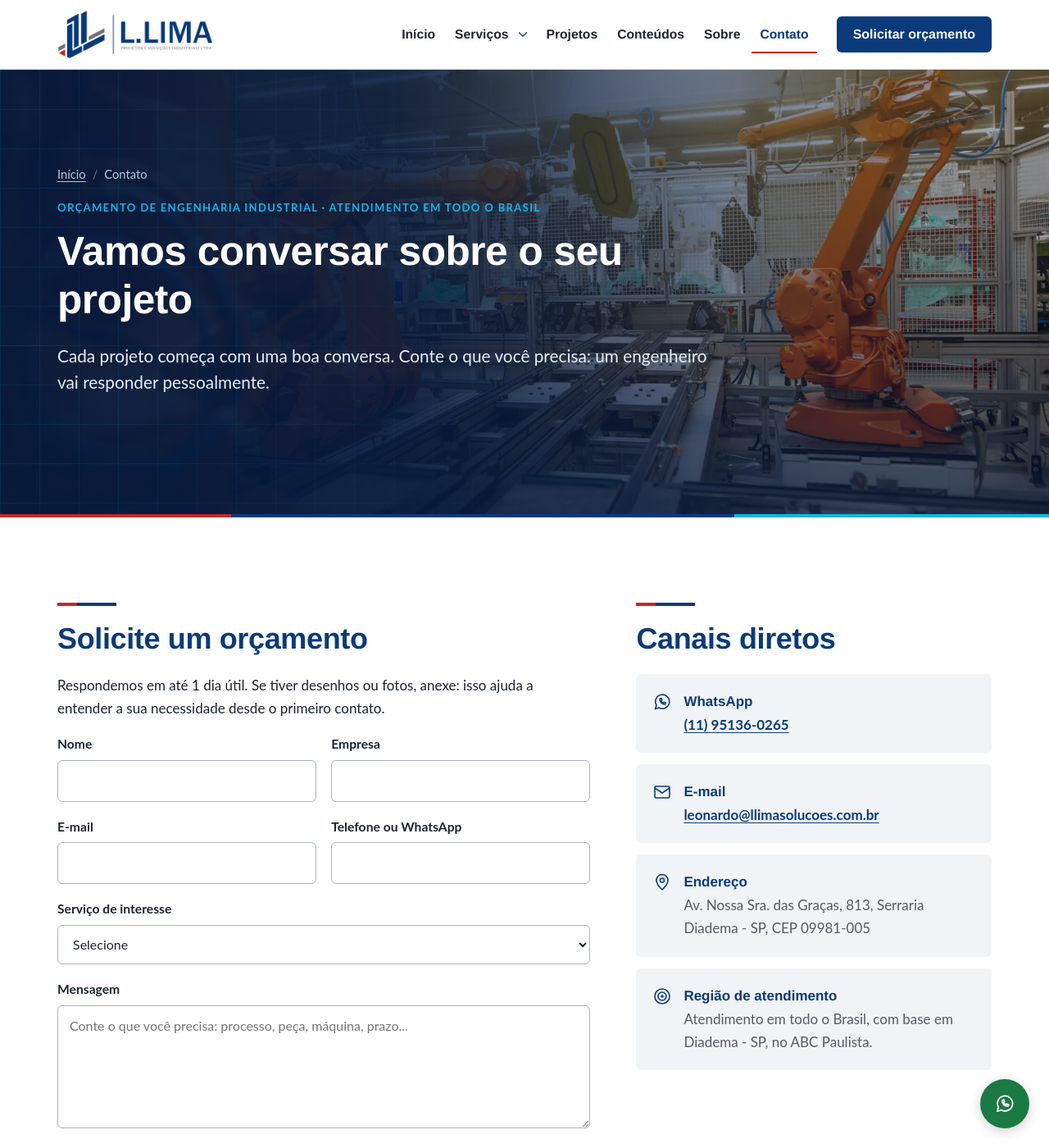
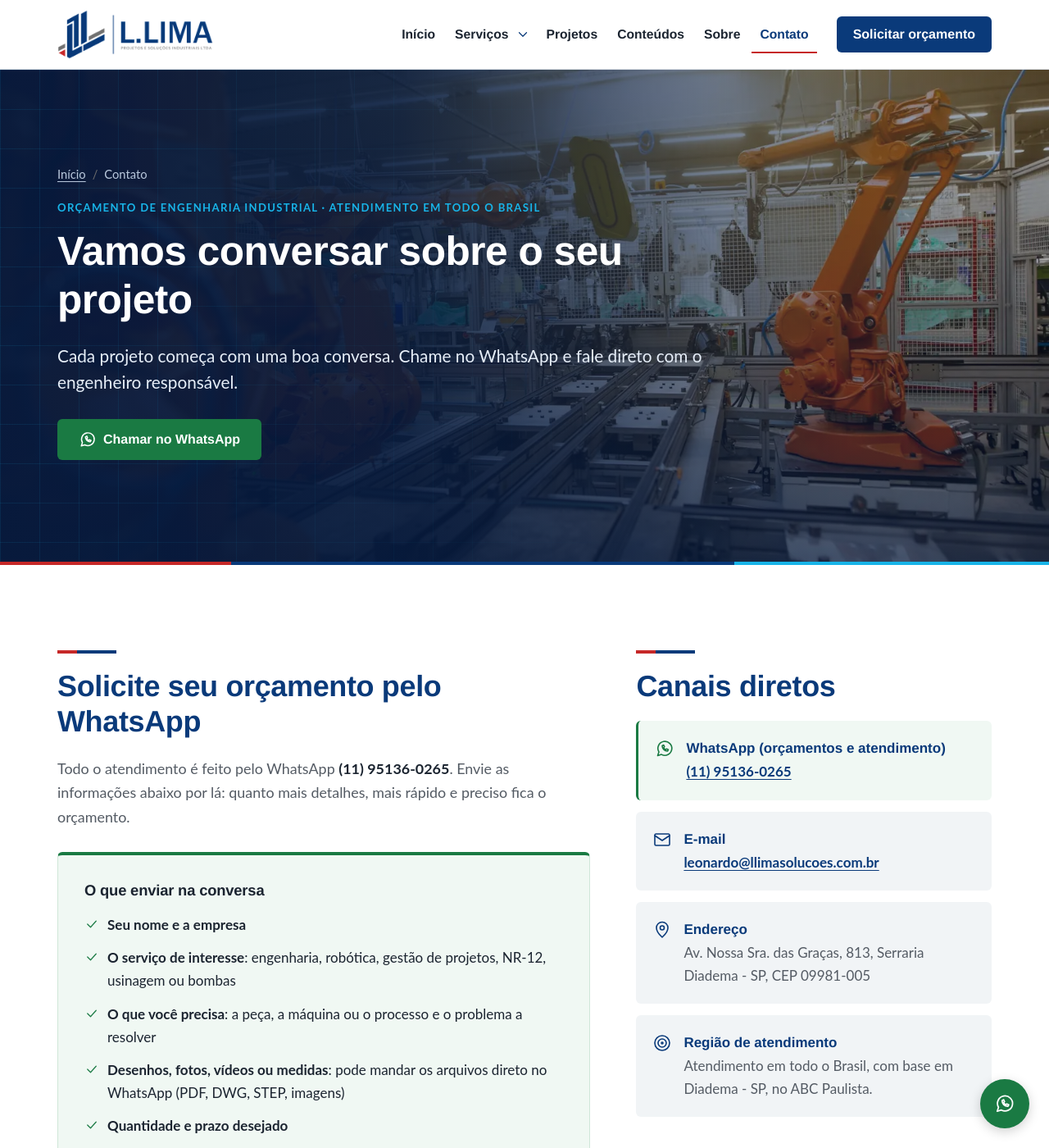
Before and after one commit to Llimasolucoes/site, a Jekyll site: the page built from contato/index.html, in a window 1280 px wide and 1400 px high. Shown: the whole window at 82% size. Built offline with Jekyll 4.4.1, drawn with Linux system fonts in a browser that asks for light colours; some of the changed text lies outside the part shown.

Commit message:
Contato pelo WhatsApp: remove o formulário e orienta o cliente a enviar as informações pelo WhatsApp
Co-Authored-By: Claude Opus 5.5 <noreply@anthropic.com>
Claude-Session: https://claude.ai/code/session_01LEWpV8UAdGBmw5WPuvpbJp

```diff
--- a/_config.yml
+++ b/_config.yml
@@ -7,14 +7,7 @@ baseurl: ""
 lang: pt-BR
 timezone: America/Sao_Paulo
 
-# ------------------------------------------------------------------
-# Formulário de contato (página /contato/)
-# TROCAR PELO ID DO FORMSPREE: crie o formulário em https://formspree.io
-# com o e-mail leonardo@llimasolucoes.com.br e substitua "SEU_ID" abaixo
-# pelo código que o Formspree mostrar (ex.: https://formspree.io/f/xabcdwxy).
-# Enquanto estiver "SEU_ID", o formulário envia pelo programa de e-mail do visitante.
-formspree_endpoint: "https://formspree.io/f/SEU_ID"
-# ------------------------------------------------------------------
+# Contato: o orçamento é feito pelo WhatsApp (links em _data/empresa.yml).
 
 markdown: kramdown
 permalink: pretty
--- a/_data/empresa.yml
+++ b/_data/empresa.yml
@@ -15,6 +15,8 @@ endereco:
 telefone: "(11) 95136-0265"
 telefone_link: "+5511951360265"
 whatsapp_link: "https://wa.me/5511951360265"
+# Link do botão de orçamento (abre o WhatsApp com uma mensagem inicial pronta)
+whatsapp_orcamento_link: "https://wa.me/5511951360265?text=Ol%C3%A1%2C%20Leonardo%21%20Vim%20pelo%20site%20da%20L.LIMA%20e%20gostaria%20de%20solicitar%20um%20or%C3%A7amento."
 email: "leonardo@llimasolucoes.com.br"
 cnpj: "64.790.044/0001-45"
 
--- a/_layouts/base.html
+++ b/_layouts/base.html
@@ -2,7 +2,7 @@
 <html lang="pt-BR">
 <head>
 <meta charset="utf-8">
-<meta http-equiv="Content-Security-Policy" content="default-src 'self'; script-src 'self' 'sha256-Du+OJKJSbdUgz5nrHeWWINvez6XKDDU/tyj/5c2uvwo='; style-src 'self' 'unsafe-inline' https://fonts.googleapis.com; font-src https://fonts.gstatic.com; img-src 'self' data:; connect-src 'self' https://formspree.io; form-action 'self' https://formspree.io; base-uri 'self'; object-src 'none'; frame-src 'none'; upgrade-insecure-requests">
+<meta http-equiv="Content-Security-Policy" content="default-src 'self'; script-src 'self' 'sha256-Du+OJKJSbdUgz5nrHeWWINvez6XKDDU/tyj/5c2uvwo='; style-src 'self' 'unsafe-inline' https://fonts.googleapis.com; font-src https://fonts.gstatic.com; img-src 'self' data:; connect-src 'self'; form-action 'none'; base-uri 'self'; object-src 'none'; frame-src 'none'; upgrade-insecure-requests">
 <meta name="referrer" content="strict-origin-when-cross-origin">
 <meta name="viewport" content="width=device-width, initial-scale=1">
 {%- comment -%} Se alterar o script abaixo, atualize o hash sha256 na Content-Security-Policy acima. {%- endcomment -%}
--- a/assets/css/site.css
+++ b/assets/css/site.css
@@ -418,28 +418,6 @@ main:focus { outline: none; }
 /* ---------- Contato ---------- */
 .contato-grade { display: grid; gap: 40px; }
 @media (min-width: 960px) { .contato-grade { grid-template-columns: 1.5fr 1fr; gap: 56px; align-items: start; } }
-.form { display: grid; gap: 18px; }
-.form__linha { display: grid; gap: 18px; }
-@media (min-width: 640px) { .form__linha { grid-template-columns: 1fr 1fr; } }
-.campo label { display: block; font-weight: 700; margin-bottom: 6px; font-size: .98rem; }
-.campo .opcional { font-weight: 400; color: var(--cinza-texto); }
-.campo input, .campo select, .campo textarea {
-  width: 100%; min-height: 48px; padding: 11px 14px;
-  font: inherit; font-size: 1rem; color: var(--texto);
-  background: var(--branco); border: 1px solid #A9B3BF; border-radius: var(--raio);
-}
-.campo textarea { min-height: 150px; resize: vertical; }
-.campo input[type="file"] { padding: 10px; background: var(--fundo); }
-.campo input:focus-visible, .campo select:focus-visible, .campo textarea:focus-visible { outline: 3px solid var(--azul); outline-offset: 1px; border-color: var(--azul); }
-.campo__ajuda { font-size: .9rem; color: var(--cinza-texto); margin: 6px 0 0; }
-.form__lgpd { font-size: .95rem; color: var(--cinza-texto); margin: 0; display: flex; gap: 8px; align-items: flex-start; }
-.form__lgpd .icone { color: var(--azul); margin-top: 3px; }
-.form__acoes { display: flex; flex-wrap: wrap; gap: 12px; align-items: center; }
-.form__status { margin: 0; padding: 14px 16px; border-radius: var(--raio); font-weight: 700; }
-.form__status[hidden] { display: none; }
-.form__status--ok { background: #E8F4EC; color: #1A5D33; }
-.form__status--erro { background: #FBEAEA; color: #8E1C1C; }
-.honeypot { position: absolute; left: -9999px; }
 
 .canais { list-style: none; display: grid; gap: 14px; }
 .canal {
@@ -702,3 +680,33 @@ main:focus { outline: none; }
 }
 @media (min-width: 900px) { .whats-flutuante { right: 24px; bottom: 24px; width: 60px; height: 60px; } }
 @media print { .whats-flutuante { display: none; } }
+
+/* ---------- Contato pelo WhatsApp ---------- */
+.botao--whats { background: var(--verde-whats); color: var(--branco); }
+.botao--whats:hover { background: #136135; color: var(--branco); }
+.botao--grande { min-height: 56px; padding: 14px 28px; font-size: 1.08rem; width: 100%; }
+@media (min-width: 640px) { .botao--grande { width: auto; } }
+.contato__lead { font-size: 1.12rem; color: var(--cinza-texto); }
+.contato__lead strong { color: var(--texto); }
+.whats-card {
+  margin: 28px 0 40px; padding: clamp(22px, 4vw, 32px); border-radius: var(--raio);
+  background: #F0F8F3; border: 1px solid #CFE6D8; border-top: 4px solid var(--verde-whats);
+}
+.whats-card__titulo { color: var(--texto); font-size: 1.15rem; }
+.whats-card__lista { margin-bottom: 24px; }
+.whats-card__lista .icone { color: var(--verde-whats); }
+.whats-card__nota { display: flex; gap: 8px; align-items: flex-start; margin: 16px 0 0; font-size: .93rem; color: var(--cinza-texto); }
+.whats-card__nota .icone { color: var(--verde-whats); margin-top: 4px; }
+.contato__subtitulo { margin-top: 8px; }
+.passos { list-style: none; display: grid; gap: 14px; }
+.passos li { display: flex; gap: 16px; align-items: flex-start; }
+.passos__num {
+  flex-shrink: 0; display: inline-flex; align-items: center; justify-content: center; width: 38px; height: 38px;
+  border-radius: 50%; background: var(--noite); color: var(--ciano); font-family: var(--fonte-titulo); font-weight: 700;
+}
+.passos strong { font-family: var(--fonte-titulo); color: var(--azul); }
+.passos p { margin: 2px 0 0; color: var(--cinza-texto); }
+.canal--destaque { background: #F0F8F3; border-left: 3px solid var(--verde-whats); }
+.canal--destaque .icone { color: var(--verde-whats); }
+.hero--foto .botao--whats { background: var(--verde-whats); color: var(--branco); }
+.hero--foto .botao--whats:hover { background: #136135; }
--- a/assets/js/site.js
+++ b/assets/js/site.js
@@ -58,80 +58,12 @@
     itens.forEach(function (el) { el.classList.add('visivel'); });
   }
 
-  /* ---------- Formulário de contato ---------- */
-  var form = document.getElementById('form-contato');
-  if (!form) return;
-
-  var status = document.getElementById('form-status');
-  var botaoEmail = document.getElementById('enviar-email');
-  var destino = form.getAttribute('data-email');
-  var endpoint = form.getAttribute('action') || '';
-  var formspreeConfigurado = endpoint.indexOf('SEU_ID') === -1;
-
-  // Pré-seleciona o serviço quando o visitante vem de uma página de serviço (?servico=...)
-  var param = new URLSearchParams(window.location.search).get('servico');
-  var select = form.querySelector('#servico');
-  if (param && select) {
-    Array.prototype.forEach.call(select.options, function (o) { if (o.value === param) select.value = param; });
-  }
-
-  function mostrar(msg, tipo) {
-    status.textContent = msg;
-    status.className = 'form__status form__status--' + tipo;
-    status.hidden = false;
-    status.focus();
-  }
-
-  function valor(nome) {
-    var el = form.elements[nome];
-    return el && el.value ? el.value.trim() : '';
-  }
-
-  function abrirEmail() {
-    var servico = valor('servico');
-    var assunto = 'Solicitação de orçamento' + (servico ? ' - ' + servico : '');
-    var corpo = [
-      'Nome: ' + valor('nome'),
-      'Empresa: ' + valor('empresa'),
-      'E-mail: ' + valor('email'),
-      'Telefone: ' + valor('telefone'),
-      'Serviço de interesse: ' + servico,
-      '',
-      valor('mensagem')
-    ].join('\n');
-    var arquivo = form.elements.anexo && form.elements.anexo.files && form.elements.anexo.files.length;
-    window.location.href = 'mailto:' + destino + '?subject=' + encodeURIComponent(assunto) + '&body=' + encodeURIComponent(corpo);
-    mostrar('Abrimos o seu programa de e-mail com a mensagem preenchida. É só conferir e enviar.' +
-      (arquivo ? ' Lembre-se de anexar o arquivo no e-mail.' : ''), 'ok');
-  }
-
-  if (botaoEmail) {
-    botaoEmail.addEventListener('click', function () {
-      if (!form.reportValidity()) return;
-      abrirEmail();
+  /* ---------- Contato: acrescenta o serviço à mensagem do WhatsApp (?servico=...) ---------- */
+  var servico = new URLSearchParams(window.location.search).get('servico');
+  if (servico && servico.length < 80) {
+    var texto = 'Olá, Leonardo! Vim pelo site da L.LIMA e gostaria de solicitar um orçamento de ' + servico + '.';
+    document.querySelectorAll('[data-whats-orcamento]').forEach(function (a) {
+      a.href = 'https://wa.me/5511951360265?text=' + encodeURIComponent(texto);
     });
   }
-
-  form.addEventListener('submit', function (e) {
-    e.preventDefault();
-    if (!form.reportValidity()) return;
-    if (!formspreeConfigurado) { abrirEmail(); return; }
-
-    var botao = form.querySelector('[type="submit"]');
-    botao.disabled = true;
-    botao.textContent = 'Enviando...';
-    fetch(endpoint, { method: 'POST', body: new FormData(form), headers: { Accept: 'application/json' } })
-      .then(function (r) {
-        if (!r.ok) throw new Error('falha');
-        form.reset();
-        mostrar('Mensagem enviada. Obrigado! Um engenheiro vai responder pessoalmente em até 1 dia útil.', 'ok');
-      })
-      .catch(function () {
-        mostrar('Não foi possível enviar agora. Use o botão "Enviar por e-mail" ou fale pelo WhatsApp (11) 95136-0265.', 'erro');
-      })
-      .then(function () {
-        botao.disabled = false;
-        botao.textContent = 'Enviar mensagem';
-      });
-  });
 })();
--- a/contato/index.html
+++ b/contato/index.html
@@ -1,89 +1,62 @@
 ---
 layout: base
 nome: Contato
-title: "Orçamento de Engenharia Industrial em Diadema | Contato L.LIMA"
-description: "Solicite orçamento de engenharia industrial, automação, NR-12, usinagem ou manutenção de bombas. Base em Diadema e atendimento em todo o Brasil."
+title: "Orçamento de Engenharia Industrial pelo WhatsApp | Contato L.LIMA"
+description: "Solicite orçamento de engenharia, automação, NR-12, usinagem ou bombas direto pelo WhatsApp (11) 95136-0265. Base em Diadema e atendimento em todo o Brasil."
 ---
 {%- assign empresa = site.data.empresa -%}
-{%- assign servicos = site.pages | where: "layout", "servico" | sort: "ordem" -%}
+{%- comment -%}
+CONTATO: o orçamento é feito pelo WhatsApp. O link com a mensagem inicial está em _data/empresa.yml
+(whatsapp_orcamento_link). Se o visitante vier de uma página de serviço, o site acrescenta o nome do serviço à mensagem.
+{%- endcomment -%}
 <section class="hero hero--foto hero--interno">
   {% include hero-fundo.html nome="robos-industriais-linha-producao" %}
   <div class="container">
     <div class="hero__texto hero__texto--largo">
       {% include migalhas.html %}
       <h1><span class="sobretitulo">Orçamento de engenharia industrial · Atendimento em todo o Brasil</span>Vamos conversar sobre o seu projeto</h1>
-      <p class="hero__sub">Cada projeto começa com uma boa conversa. Conte o que você precisa: um engenheiro vai responder pessoalmente.</p>
+      <p class="hero__sub">Cada projeto começa com uma boa conversa. Chame no WhatsApp e fale direto com o engenheiro responsável.</p>
+      <div class="botoes">
+        <a class="botao botao--whats" href="{{ empresa.whatsapp_orcamento_link }}" target="_blank" rel="noopener" data-whats-orcamento>{% include icone.html nome="whatsapp" tamanho="22" %}Chamar no WhatsApp<span class="sr"> (abre em nova aba)</span></a>
+      </div>
     </div>
   </div>
 </section>
 
-<section class="secao" aria-labelledby="form-titulo">
+<section class="secao" aria-labelledby="orcamento-titulo">
   <div class="container contato-grade">
     <div>
       {% include barra.html %}
-      <h2 id="form-titulo">Solicite um orçamento</h2>
-      <p>Respondemos em até 1 dia útil. Se tiver desenhos ou fotos, anexe: isso ajuda a entender a sua necessidade desde o primeiro contato.</p>
+      <h2 id="orcamento-titulo">Solicite seu orçamento pelo WhatsApp</h2>
+      <p class="contato__lead">Todo o atendimento é feito pelo WhatsApp <strong>{{ empresa.telefone }}</strong>. Envie as informações abaixo por lá: quanto mais detalhes, mais rápido e preciso fica o orçamento.</p>
 
-      {%- comment -%} O endereço do Formspree fica em _config.yml (formspree_endpoint). TROCAR PELO ID DO FORMSPREE lá. {%- endcomment %}
-      <form id="form-contato" class="form" action="{{ site.formspree_endpoint }}" method="POST" enctype="multipart/form-data" data-email="{{ empresa.email }}">
-        <input type="hidden" name="_subject" value="Novo contato pelo site L.LIMA">
-        <div class="honeypot" aria-hidden="true">
-          <label for="_gotcha">Não preencha este campo</label>
-          <input type="text" id="_gotcha" name="_gotcha" tabindex="-1" autocomplete="off">
-        </div>
-        <div class="form__linha">
-          <div class="campo">
-            <label for="nome">Nome</label>
-            <input id="nome" name="nome" type="text" autocomplete="name" required>
-          </div>
-          <div class="campo">
-            <label for="empresa">Empresa</label>
-            <input id="empresa" name="empresa" type="text" autocomplete="organization">
-          </div>
-        </div>
-        <div class="form__linha">
-          <div class="campo">
-            <label for="email">E-mail</label>
-            <input id="email" name="email" type="email" autocomplete="email" required>
-          </div>
-          <div class="campo">
-            <label for="telefone">Telefone ou WhatsApp</label>
-            <input id="telefone" name="telefone" type="tel" autocomplete="tel" inputmode="tel">
-          </div>
-        </div>
-        <div class="campo">
-          <label for="servico">Serviço de interesse</label>
-          <select id="servico" name="servico">
-            <option value="">Selecione</option>
-            {%- for s in servicos %}
-            <option value="{{ s.nome }}">{{ s.nome }}</option>
-            {%- endfor %}
-            <option value="Outro / ainda não sei">Outro / ainda não sei</option>
-          </select>
-        </div>
-        <div class="campo">
-          <label for="mensagem">Mensagem</label>
-          <textarea id="mensagem" name="mensagem" required placeholder="Conte o que você precisa: processo, peça, máquina, prazo..."></textarea>
-        </div>
-        <div class="campo">
-          <label for="anexo">Anexo <span class="opcional">(opcional)</span></label>
-          <input id="anexo" name="anexo" type="file" accept=".pdf,.jpg,.jpeg,.png,.webp,.dwg,.dxf,.step,.stp" aria-describedby="anexo-ajuda">
-          <p class="campo__ajuda" id="anexo-ajuda">Desenho ou foto: PDF, imagem, DWG, DXF ou STEP.</p>
-        </div>
-        <p class="form__lgpd">{% include icone.html nome="seguranca" tamanho="18" %}<span>Seus dados serão usados apenas para responder ao seu contato.</span></p>
-        <div class="form__acoes">
-          <button class="botao botao--primario" type="submit">Enviar mensagem</button>
-          <button class="botao botao--secundario" type="button" id="enviar-email">{% include icone.html nome="email" tamanho="20" %}Enviar por e-mail</button>
-        </div>
-        <p id="form-status" class="form__status" role="status" aria-live="polite" tabindex="-1" hidden></p>
-      </form>
+      <div class="whats-card">
+        <h3 class="whats-card__titulo">O que enviar na conversa</h3>
+        <ul class="lista-check whats-card__lista">
+          <li>{% include icone.html nome="check" tamanho="18" %}<span><strong>Seu nome e a empresa</strong></span></li>
+          <li>{% include icone.html nome="check" tamanho="18" %}<span><strong>O serviço de interesse</strong>: engenharia, robótica, gestão de projetos, NR-12, usinagem ou bombas</span></li>
+          <li>{% include icone.html nome="check" tamanho="18" %}<span><strong>O que você precisa</strong>: a peça, a máquina ou o processo e o problema a resolver</span></li>
+          <li>{% include icone.html nome="check" tamanho="18" %}<span><strong>Desenhos, fotos, vídeos ou medidas</strong>: pode mandar os arquivos direto no WhatsApp (PDF, DWG, STEP, imagens)</span></li>
+          <li>{% include icone.html nome="check" tamanho="18" %}<span><strong>Quantidade e prazo desejado</strong></span></li>
+          <li>{% include icone.html nome="check" tamanho="18" %}<span><strong>Cidade e estado</strong> onde o serviço será feito</span></li>
+        </ul>
+        <a class="botao botao--whats botao--grande" href="{{ empresa.whatsapp_orcamento_link }}" target="_blank" rel="noopener" data-whats-orcamento>{% include icone.html nome="whatsapp" tamanho="24" %}Chamar no WhatsApp {{ empresa.telefone }}<span class="sr"> (abre em nova aba)</span></a>
+        <p class="whats-card__nota">{% include icone.html nome="seguranca" tamanho="16" %}<span>Suas informações são usadas apenas para responder ao seu contato.</span></p>
+      </div>
+
+      <h3 class="contato__subtitulo">Como funciona</h3>
+      <ol class="passos">
+        <li><span class="passos__num">1</span><div><strong>Você chama no WhatsApp</strong><p>e envia as informações e os arquivos do seu projeto.</p></div></li>
+        <li><span class="passos__num">2</span><div><strong>O engenheiro responsável analisa</strong><p>e responde pessoalmente em até 1 dia útil, tirando as dúvidas técnicas.</p></div></li>
+        <li><span class="passos__num">3</span><div><strong>Você recebe o orçamento</strong><p>com escopo e prazo claros e segue acompanhado em cada etapa.</p></div></li>
+      </ol>
     </div>
 
     <aside aria-labelledby="canais-titulo">
       {% include barra.html %}
       <h2 id="canais-titulo">Canais diretos</h2>
       <ul class="canais">
-        <li class="canal">{% include icone.html nome="whatsapp" %}<div><strong>WhatsApp</strong><a href="{{ empresa.whatsapp_link }}" target="_blank" rel="noopener">{{ empresa.telefone }}<span class="sr"> (abre em nova aba)</span></a></div></li>
+        <li class="canal canal--destaque">{% include icone.html nome="whatsapp" %}<div><strong>WhatsApp (orçamentos e atendimento)</strong><a href="{{ empresa.whatsapp_orcamento_link }}" target="_blank" rel="noopener" data-whats-orcamento>{{ empresa.telefone }}<span class="sr"> (abre em nova aba)</span></a></div></li>
         <li class="canal">{% include icone.html nome="email" %}<div><strong>E-mail</strong><a href="mailto:{{ empresa.email }}">{{ empresa.email }}</a></div></li>
         <li class="canal">{% include icone.html nome="local" %}<div><strong>Endereço</strong><address>{{ empresa.endereco.rua }}, {{ empresa.endereco.bairro }}<br>{{ empresa.endereco.cidade }} - {{ empresa.endereco.uf }}, CEP {{ empresa.endereco.cep }}</address></div></li>
         <li class="canal">{% include icone.html nome="alvo" %}<div><strong>Região de atendimento</strong><span>{{ empresa.regiao_texto }}</span></div></li>
```
Also changed, not shown: COMO-EDITAR.md (+6 -10 lines).
